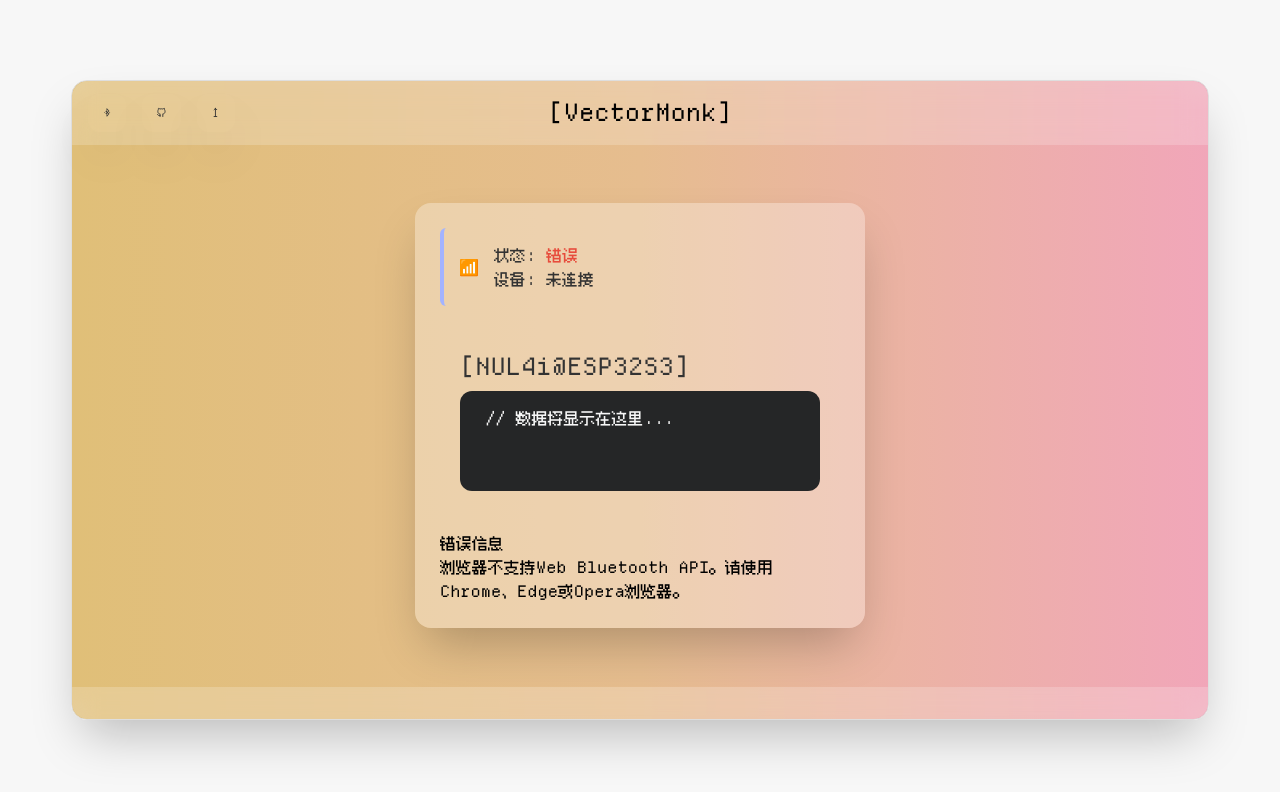
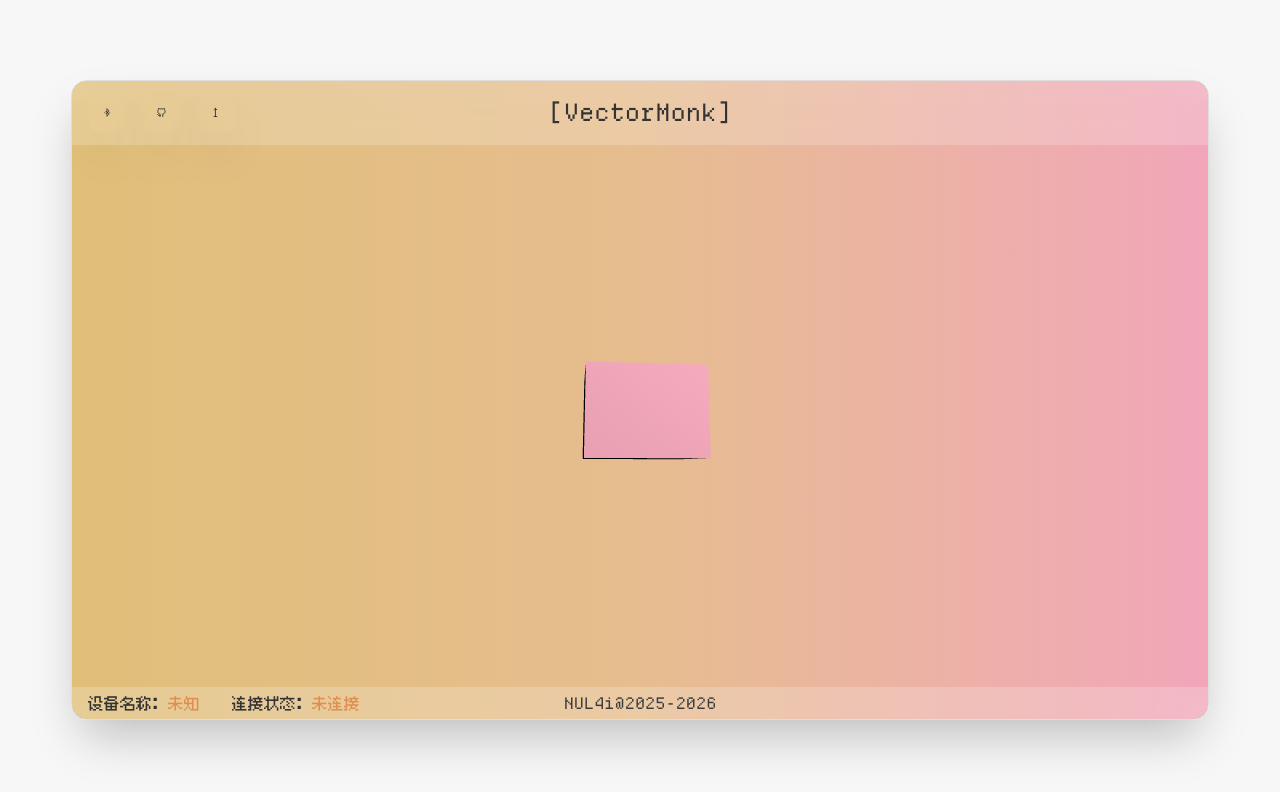
Before and after one commit to Dafeigy/VectorMonk, a Vue app: page / in a window 1280 px wide. Shown: the top 792 px of the page. Built offline with nearby package versions, Linux system fonts and the light colour scheme.

Commit message:
<Update>: copyright

```diff
--- a/src/App.vue
+++ b/src/App.vue
@@ -251,19 +251,17 @@ function initScene() {
   renderer.setSize(width, height);
   renderer.setClearAlpha(0);
   document.getElementById("canvasContainer").appendChild(renderer.domElement);
-  // 4. 挂载到DOM
-  // canvasContainer.value.appendChild(renderer.domElement);
 }
 
 // 创建立方体
 function createCube() {
   const geometry = new THREE.BoxGeometry(1.2, 1.2, 1.2);
   const material = new THREE.MeshLambertMaterial({
-    color: 0xb2653b,
+    color: 0xf1a6b9,
   });
   cube = new THREE.Mesh(geometry, material);
-  const spotLight = new THREE.SpotLight(0xffffff, 3000);
-  spotLight.position.set(10, 10, 10);
+  const spotLight = new THREE.SpotLight(0xffffff, 1500);
+  spotLight.position.set(10, 10, 15);
   scene.add(spotLight);
 
   scene.add(cube);
@@ -374,7 +372,9 @@ onUnmounted(() => {
           </button>
         </div>
       </div>
-      <div class="text-2xl text-center flex absolute dark:text-white">
+      <div
+        class="text-2xl text-center flex absolute dark:text-white text-light-text"
+      >
         [VectorMonk]
       </div>
     </div>
@@ -382,6 +382,10 @@ onUnmounted(() => {
       id="middle"
       class="w-full h-[85%] flex-col justify-center items-center flex-1 overflow-y-auto no-scrollbar"
     >
+      <div
+        class="second w-full h-full text-2xl text-center items-center justify-center flex" id="canvasContainer"
+      >
+      </div>
       <div
         class="h-full w-full flex justify-center items-center rounded-2xl flex-col"
       >
@@ -419,10 +423,7 @@ onUnmounted(() => {
           </div>
         </div>
       </div>
-      <div
-        class="second w-full h-full text-2xl text-center items-center justify-center flex"
-        id="canvasContainer"
-      ></div>
+
       <div
         class="third w-full h-full text-2xl text-center items-center justify-center flex"
       >
@@ -431,8 +432,21 @@ onUnmounted(() => {
     </div>
     <div
       id="bottom"
-      class="w-full h-[5%] rounded-b-2xl bg-light-glass backdrop-blur-md flex justify-center items-center"
-    ></div>
+      class="w-full h-[5%] rounded-b-2xl bg-light-glass backdrop-blur-md flex items-center"
+    >
+      <div id="device-status" class="mx-4 z-100 text-[#333]">
+        设备名称：<span class="text-[#e0904e]">未知</span>
+      </div>
+      <div id="connect-state" class="mx-4 z-100 text-[#333]">
+        连接状态：<span class="text-[#e0904e]">未连接</span>
+      </div>
+      <div
+        id="copyright"
+        class="absolute left-1/2 transform -translate-x-1/2 z-100 text-[#3b3b3b]"
+      >
+        NUL4i@2025-2026
+      </div>
+    </div>
   </div>
 </template>
 
```
